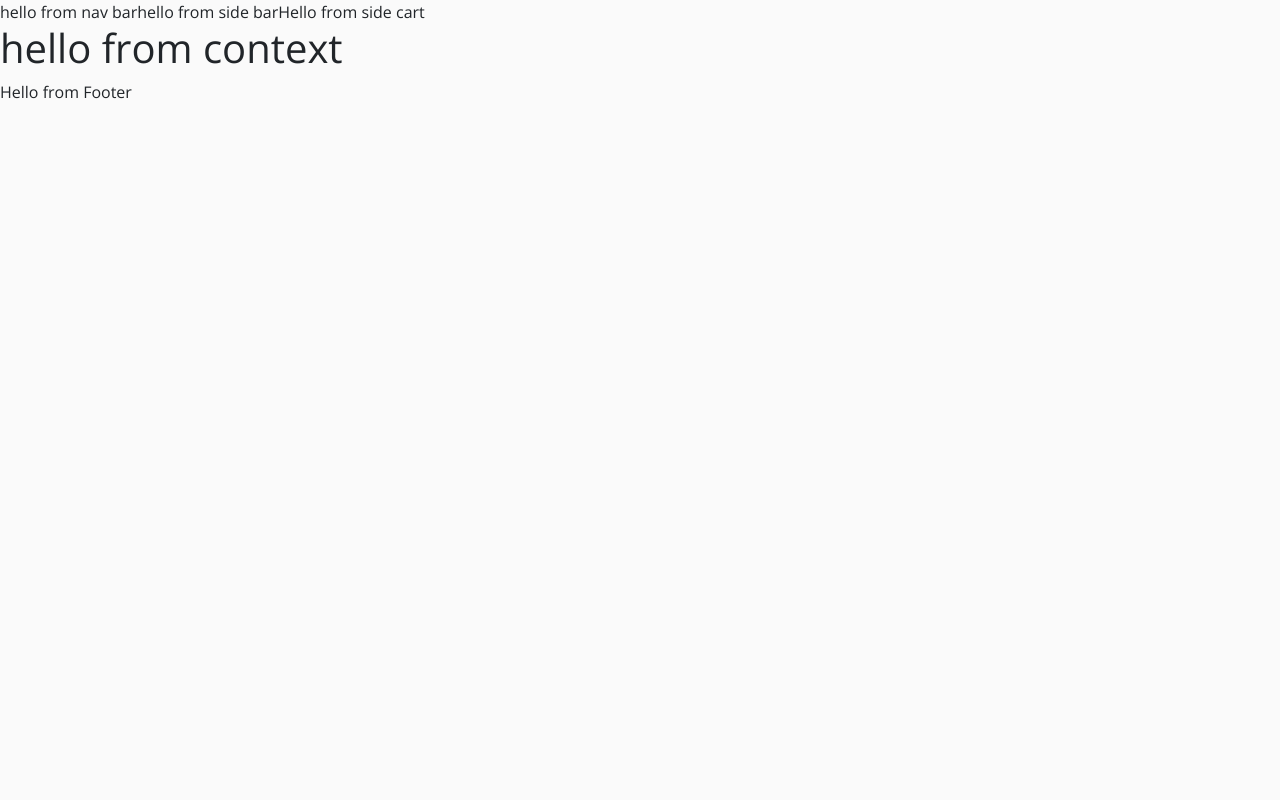
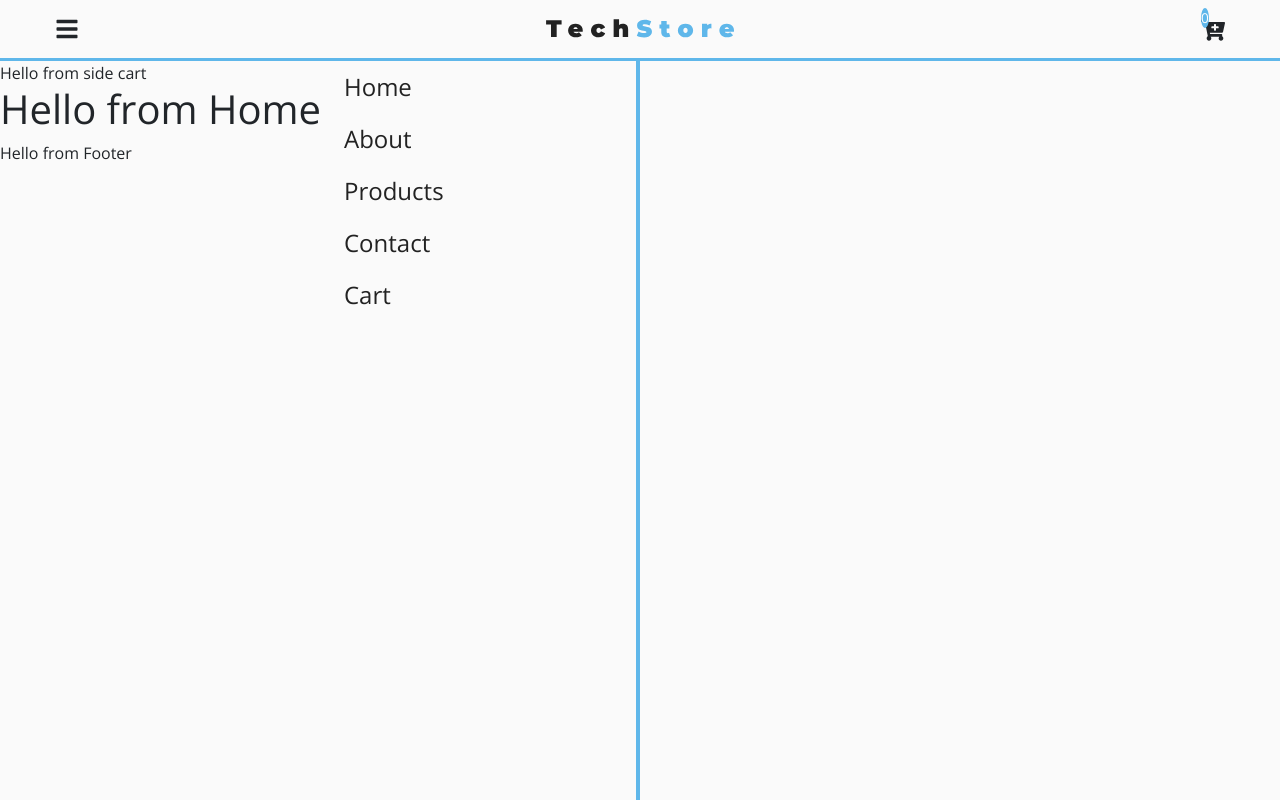
Before and after one commit to zascogm/react-tech-store, a React (Create React App) app: page / in a window 1280 px wide. Built offline with nearby package versions, Linux system fonts and the light colour scheme.

Commit message:
adding new functionality for navbar

```diff
--- a/src/components/NavBar.js
+++ b/src/components/NavBar.js
@@ -1,9 +1,65 @@
 import React from 'react'
+import {FaBars, FaCartPlus} from 'react-icons/fa'
+import styled from 'styled-components'
+import {ProductConsumer} from '../context'
+import logo from '../images/logo.svg'
 
 export default function Navbar() {
     return (
-        <>
-            hello from nav bar
-        </>
+        <ProductConsumer>
+            {value => {
+                const {cartItems, handleSidebar, handleCart} = value;
+                return (
+                    <NavWapper>
+                        <div className="nav-center">
+                            <FaBars className="nav-icon" onClick={handleSidebar} />
+                            <img src={logo} alt="Tech store logo"/>
+                            <div className="nav-cart">
+                                <FaCartPlus className="nav-icon" onClick={handleCart}/>
+                                <div className="cart-items">{cartItems}</div>
+                            </div>
+                        </div>
+                    </NavWapper>
+                )
+            }}
+        </ProductConsumer>
     )
 }
+
+const NavWapper = styled.nav`
+    position: --webkit-sticky;
+    position: sticky;
+    top: 0;
+    width: 100%;
+    padding: 1rem 1.5rem;
+    background: var(--mainGrey);
+    border-bottom: 3px solid var(--primaryColor);
+
+    .nav-center {
+        display: flex;
+        align-items: center;
+        justify-content: space-between;
+        max-width: 1170px;
+        margin: 0 auto;
+    }
+
+    .nav-icon {
+        font-size: 1.5rem;
+        cursor: pointer;
+    }
+
+    .nav-cart {
+        position: relative;
+    }
+
+    .cart-items {
+        background: var(--primaryColor);
+        color: var(--mainWhite);
+        font-size: 0.85rem;
+        position: absolute;
+        top: -8px;
+        right: --8px;
+        padding: 0 5 px;
+        border-radius: 50%;
+    }
+`;
--- a/src/components/SideBar.js
+++ b/src/components/SideBar.js
@@ -1,9 +1,73 @@
 import React from 'react'
+import styled from 'styled-components'
+import {Link} from 'react-router-dom'
+import {ProductConsumer} from '../context'
 
 export default function Sidebar() {
     return (
-        <>
-            hello from side bar
-        </>
+        <ProductConsumer>
+            {value => {
+                const {links, sidebarOpen, handleSidebar} = value;
+                return (
+                    <SideWrapper show={sidebarOpen}>
+                        <ul>
+                            {links.map(link => {
+                                return (
+                                    <li key={link.id}>
+                                        <Link
+                                            to={link.path}
+                                            className="sidebar-link"
+                                            onClink={handleSidebar}
+                                        >
+                                            {link.text}
+                                        </Link>
+                                    </li>
+                                );
+                            })}
+                        </ul>
+                    </SideWrapper>
+                )
+            }}
+        </ProductConsumer>
     )
 }
+
+const SideWrapper = styled.nav`
+    position: fixed;
+    top: 61px;
+    left: 0;
+    width: 100%;
+    height: 100%;
+    background: var(--mainGrey);
+    z-index: 1;
+    border-right: 4px solid var(--primaryColor);
+    transition: var(--mainTransition);
+    transform: ${props => props.show ? 'translateX(0)' : 'translateX(100%)'};
+
+    ul {
+        list-style-type: none;
+        padding: 0 !important;
+    }
+
+    .sidebar-link {
+        display: block;
+        font-size: 1.5rem;
+        text-transform: capitalize;
+        color: var(--mainBlack);
+        padding: 0.5rem 1.5rem;
+        background: transparent;
+        transition: var(--mainTransition);
+    }
+
+    .sidebar-link:hover {
+        background: var(--primaryColor);
+        color: var(--mainWhite);
+        padding: 0.5rem 1.5rem 0.5rem 2.5rem;
+        text-decoration: none;
+    }
+
+    @media (min-width: 576px) {
+        width: 20rem;
+
+    }
+`;
--- a/src/context/context.js
+++ b/src/context/context.js
@@ -1,12 +1,42 @@
 import React, { Component } from 'react'
+import {linkData} from './linkData'
 
 const ProductContext = React.createContext();
 
 
 class ProductProvider extends Component {
+    state = {
+        sidebarOpen: false,
+        cartOpen: false,
+        cartItems: 0,
+        links: linkData
+    }
+
+    handleSidebar = () => {
+        this.setState({sidebarOpen: !this.state.sidebarOpen})
+    }
+
+    handleCart = () => {
+        this.setState({cartOpen: !this.state.cartOpen})
+    }
+
+    closeCart = () => {
+        this.setState({cartOpen: false})
+    }
+
+    openCart = () => {
+        this.setState({cartOpen: true})
+    }
+
     render() {
         return (
-            <ProductContext.Provider value="hello from context">
+            <ProductContext.Provider value={{
+                ...this.state,
+                handleSidebar: this.handleSidebar,
+                handleCart: this.handleCart,
+                closeCart: this.closeCart,
+                openCart: this.openCart
+            }}>
                 {this.props.children}
             </ProductContext.Provider>
         );
--- /dev/null
+++ b/src/context/linkData.js
@@ -0,0 +1,27 @@
+export const linkData = [
+    {
+        id: 1,
+        text: 'home',
+        path: '/'
+    },
+    {
+        id: 2,
+        text: 'about',
+        path: '/about'
+    },
+    {
+        id: 3,
+        text: 'products',
+        path: '/product'
+    },
+    {
+        id: 4,
+        text: 'contact',
+        path: '/contact'
+    },
+    {
+        id: 5,
+        text: 'cart',
+        path: '/cart'
+    }
+]
--- a/src/pages/HomePage.js
+++ b/src/pages/HomePage.js
@@ -5,7 +5,9 @@
     return (
         <>
             <ProductConsumer>
-                {value => <h1>{value}</h1>}
+                {value => {
+                    return <h1>Hello from HomePage</h1>;
+                }}
             </ProductConsumer>
         </>
     )
```
